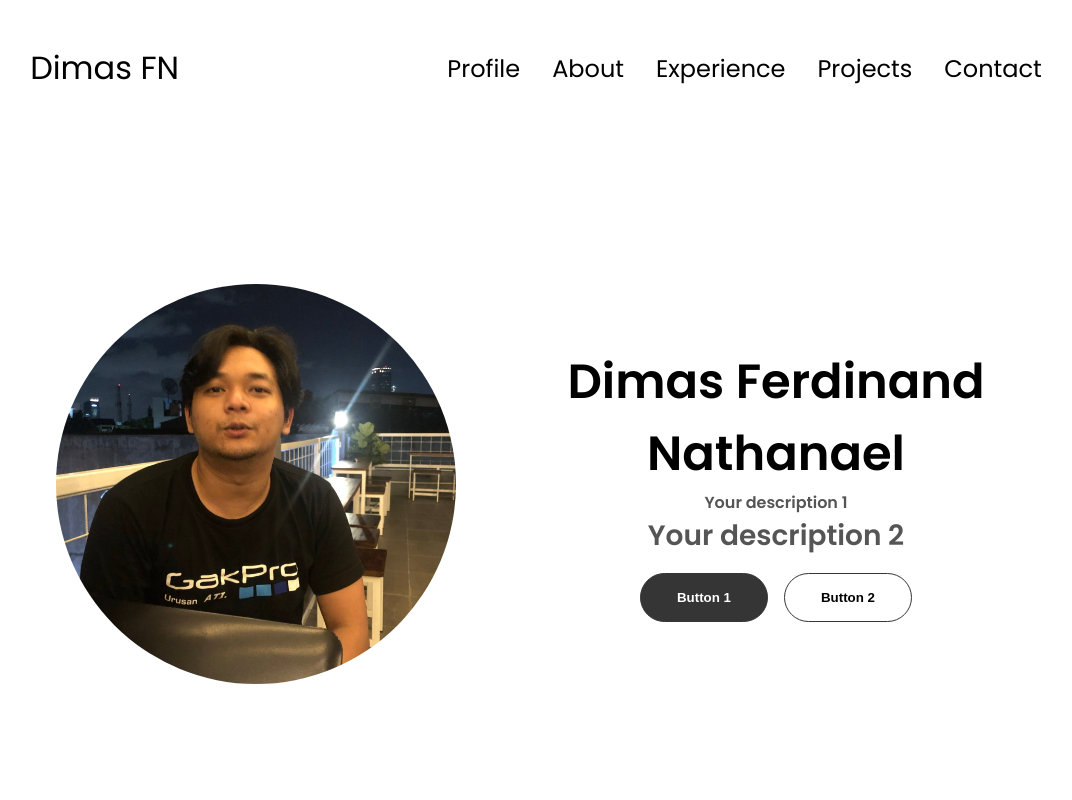
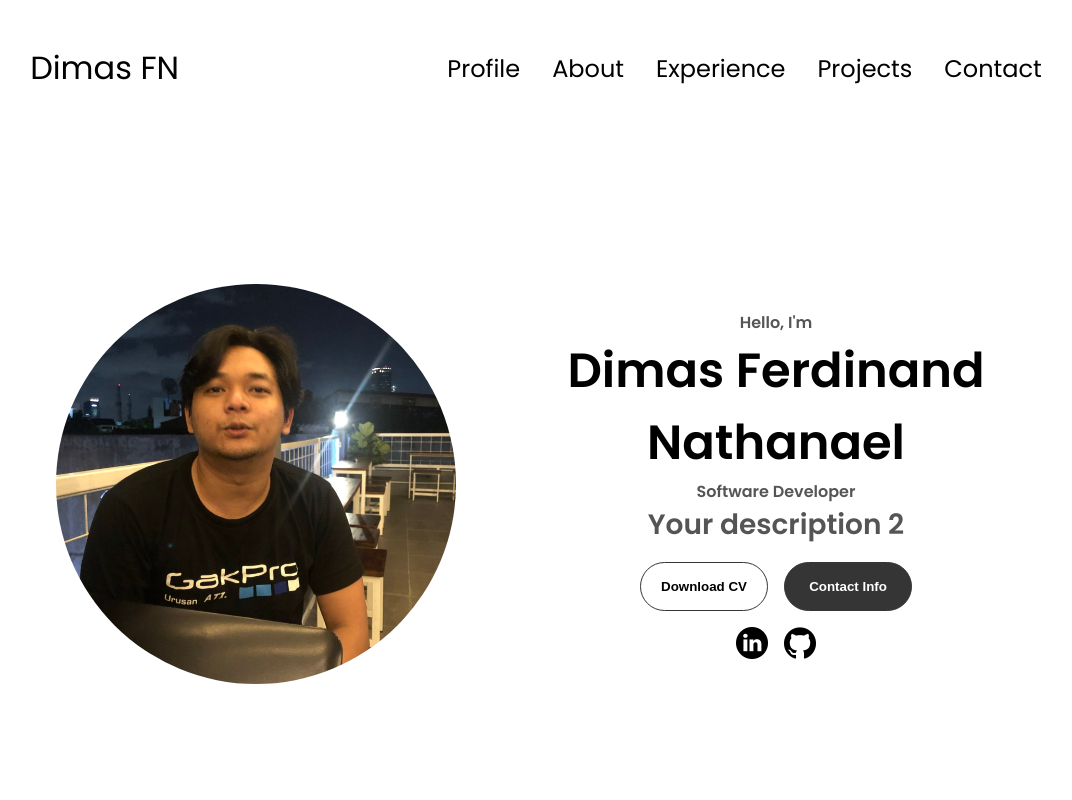
Before and after one commit to dinyok/portfolio, a React (Create React App) app: page / in a window 1280 px wide. Shown: the top 800 px of the page, without its empty margins (104-1176 px from the left). Built offline with nearby package versions, Linux system fonts and the light colour scheme.

Commit message:
fix profile

```diff
--- a/src/components/MyProfile.js
+++ b/src/components/MyProfile.js
@@ -2,6 +2,8 @@
 import '../styles/MyProfile.css'; // Adjust the path if needed.
 import '../styles/mediaqueries.css'; // Adjust the path if needed.
 import profileImage from '../assets/images/profile.jpeg';
+import githubImg from '../assets/images/github.png';
+import linkedinImg from '../assets/images/linkedin.png';
 import aboutImage from '../assets/images/image.png';
 import experienceIcon from '../assets/images/image.png';
 import educationIcon from '../assets/images/image.png';
@@ -109,15 +111,21 @@
                             <img src={profileImage} alt="Profile" />
                         </div>
                         <div className="section__text">
+                            <p class="section__text__p1">Hello, I'm</p>
                             <h1 className="title">Dimas Ferdinand Nathanael</h1>
-                            <p className="section__text__p1">Your description 1</p>
+                            <p className="section__text__p1">Software Developer</p>
                             <p className="section__text__p2">Your description 2</p>
+                            <div class="btn-container">
+                                <button class="btn btn-color-2" onclick="window.open('https://docs.google.com/document/d/10DaiS9Q91qTNpJG9ncvrNbt0grMaaH0YwqIYtR1nanY/edit?usp=share_link')">
+                                    Download CV
+                                </button>
+                                <button class="btn btn-color-1" onclick="location.href='./#contact'">
+                                    Contact Info
+                                </button>
+                            </div>
                             <div id="socials-container">
-                                {/* Add your social media icons here */}
-                            </div>
-                            <div className="btn-container">
-                                <button className="btn btn-color-1">Button 1</button>
-                                <button className="btn btn-color-2">Button 2</button>
+                                    <img src={linkedinImg} alt="My LinkedIn profile" class="icon" onclick="window.open('https://www.linkedin.com/in/dimas-ferdinand-nathanael/')"/>
+                                    <img src={githubImg} alt="My Github profile" class="icon" onclick="window.open('https://github.com/dinyok')"/>
                             </div>
                         </div>
                     </section>
```
Also changed, not shown: src/assets/images/github.png (added), src/assets/images/linkedin.png (added).
